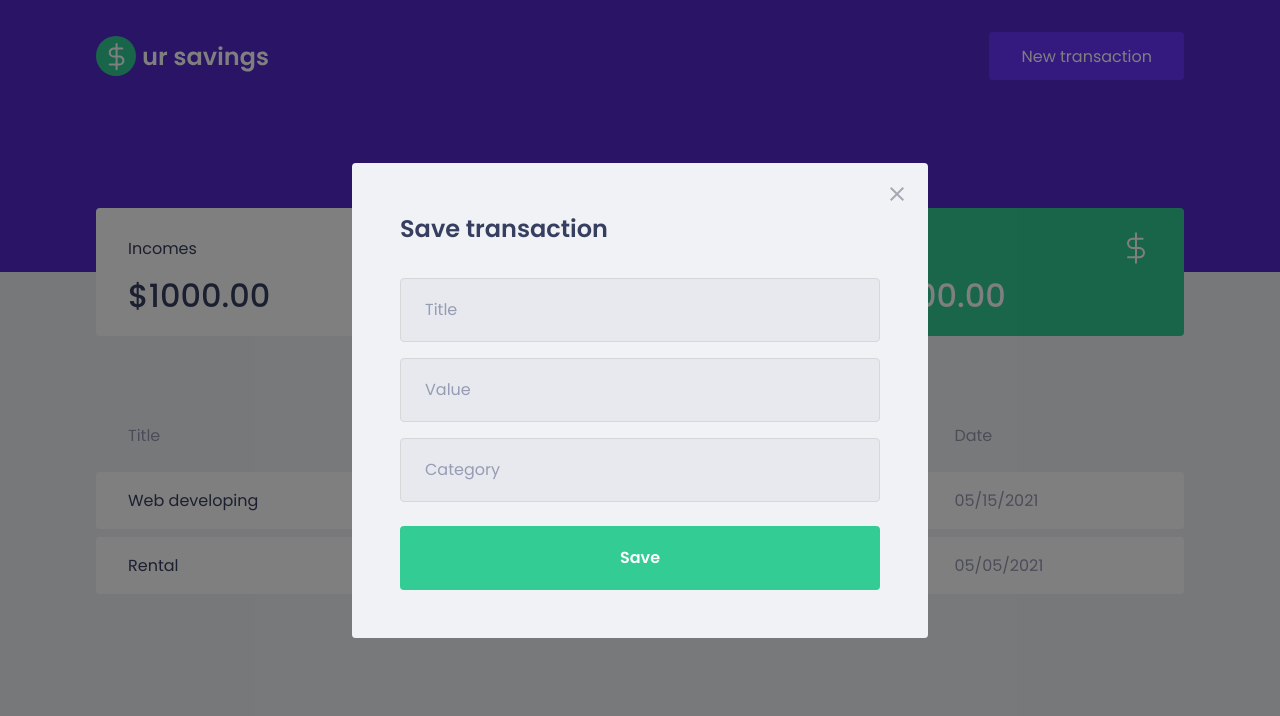
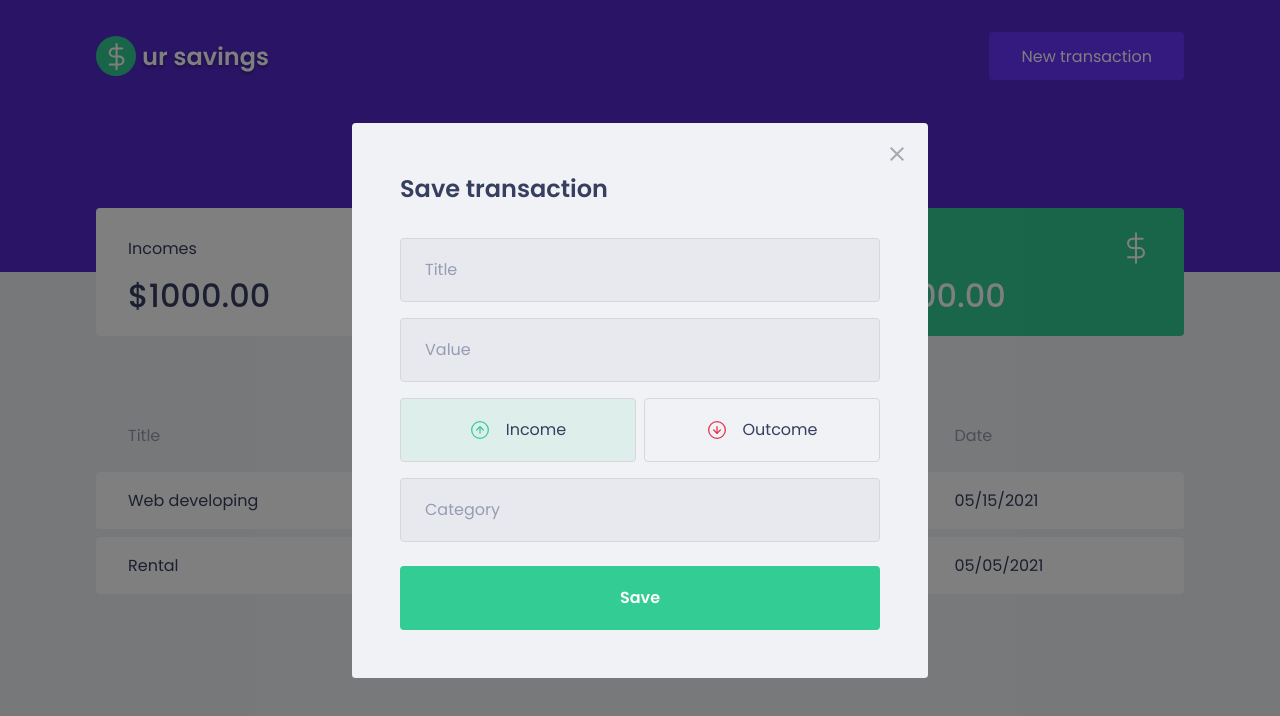
Before and after one commit to fernandohmg/ur-savings, a React (Create React App) app: page / in a window 1280 px wide. Both pictures are taken after a click on the button "New transaction". Shown: the top 716 px of the page. Built offline with nearby package versions, Linux system fonts and the light colour scheme; no server answers; what miragejs would draw is missing.

Commit message:
Type radio button

```diff
--- a/package.json
+++ b/package.json
@@ -5,6 +5,7 @@
   "dependencies": {
     "axios": "^0.21.1",
     "miragejs": "^0.1.41",
+    "polished": "^4.1.2",
     "react": "^17.0.2",
     "react-dom": "^17.0.2",
     "react-modal": "^3.13.1",
--- a/src/components/NewTransactionModal/index.tsx
+++ b/src/components/NewTransactionModal/index.tsx
@@ -1,6 +1,9 @@
+import { useState } from "react";
 import Modal from "react-modal";
 import closeImg from "../../assets/close.svg";
-import { Container } from "./styles";
+import incomeImg from "../../assets/income.svg";
+import outcomeImg from "../../assets/outcome.svg";
+import { Container, RadioBox, TransactionTypeContainer } from "./styles";
 
 interface NewTransactionModalProps {
   isOpen: boolean;
@@ -11,6 +14,8 @@
   isOpen,
   onRequestClose,
 }: NewTransactionModalProps) {
+  const [type, setType] = useState("deposit");
+
   return (
     <Modal
       isOpen={isOpen}
@@ -18,15 +23,40 @@
       overlayClassName="react-modal-overlay"
       className="react-modal-content"
     >
-      <button onClick={onRequestClose} className="react-modal-close">
+      <button
+        type="button"
+        onClick={onRequestClose}
+        className="react-modal-close"
+      >
         <img src={closeImg} alt="Close modal" />
       </button>
       <Container>
         <h2>Save transaction</h2>
         <input type="text" placeholder="Title" />
         <input type="number" placeholder="Value" />
+
+        <TransactionTypeContainer>
+          <RadioBox
+            type="button"
+            isActive={type === "deposit"}
+            activeColor="green"
+            onClick={() => setType("deposit")}
+          >
+            <img src={incomeImg} alt="Income" />
+            <span>Income</span>
+          </RadioBox>
+          <RadioBox
+            type="button"
+            isActive={type === "withdraw"}
+            activeColor="red"
+            onClick={() => setType("withdraw")}
+          >
+            <img src={outcomeImg} alt="Outcome" />
+            <span>Outcome</span>
+          </RadioBox>
+        </TransactionTypeContainer>
+
         <input type="text" placeholder="Category" />
-
         <button type="submit">Save</button>
       </Container>
     </Modal>
--- a/src/components/NewTransactionModal/styles.ts
+++ b/src/components/NewTransactionModal/styles.ts
@@ -1,3 +1,4 @@
+import { darken, transparentize } from "polished";
 import styled from "styled-components";
 
 export const Container = styled.form`
@@ -47,3 +48,52 @@
     }
   }
 `;
+
+export const TransactionTypeContainer = styled.div`
+  margin: 1rem 0;
+  display: grid;
+  grid-template-columns: 1fr 1fr;
+  gap: 0.5rem;
+`;
+
+const colors = {
+  green: "#33cc95",
+  red: "#e52e4d",
+};
+interface RadioBoxProps {
+  isActive: boolean;
+  activeColor: "green" | "red";
+}
+
+export const RadioBox = styled.button<RadioBoxProps>`
+  height: 4rem;
+  border: 1px solid #d7d7d7;
+  border-radius: 0.25rem;
+
+  background: ${(props) =>
+    props.isActive
+      ? transparentize(0.9, colors[props.activeColor])
+      : "transparent"};
+
+  display: flex;
+  align-items: center;
+  justify-content: center;
+
+  transition: border-color 0.2s;
+
+  &:hover {
+    border-color: ${darken(0.1, "#d7d7d7")};
+  }
+
+  img {
+    width: 20px;
+    height: 20px;
+  }
+
+  span {
+    display: inline-block;
+    margin-left: 1rem;
+    font-size: 1rem;
+    color: var(--text-title);
+  }
+`;
--- a/src/components/TransactionsTable/styles.ts
+++ b/src/components/TransactionsTable/styles.ts
@@ -20,10 +20,17 @@
       border: 0;
       background: var(--shape);
       color: var(--text-body);
-      border-radius: 0.25rem;
 
       &:first-child {
         color: var(--text-title);
+        border-top-left-radius: 0.25rem;
+        border-bottom-left-radius: 0.25rem;
+      }
+
+      &:last-child {
+        color: var(--text-title);
+        border-top-right-radius: 0.25rem;
+        border-bottom-right-radius: 0.25rem;
       }
 
       &.deposit {
```
Also changed, not shown: src/assets/logo.svg, 1 other file (tests, documents, lock files or other folders).
